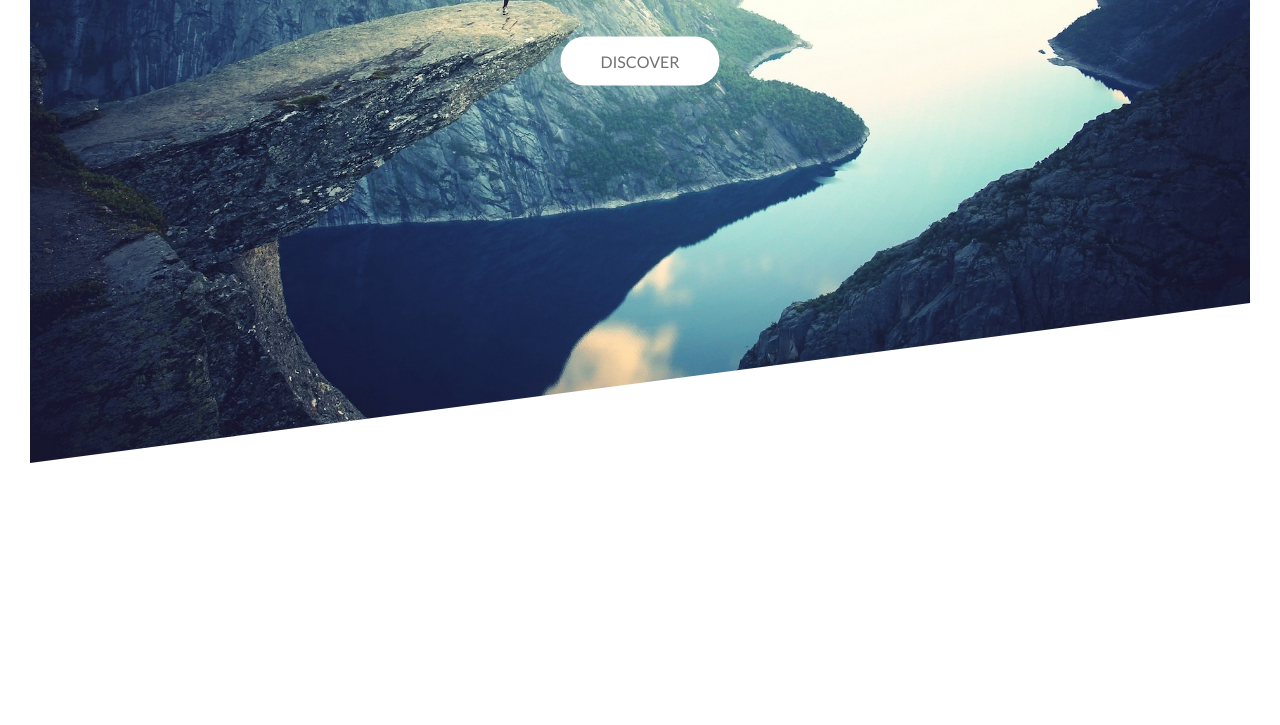
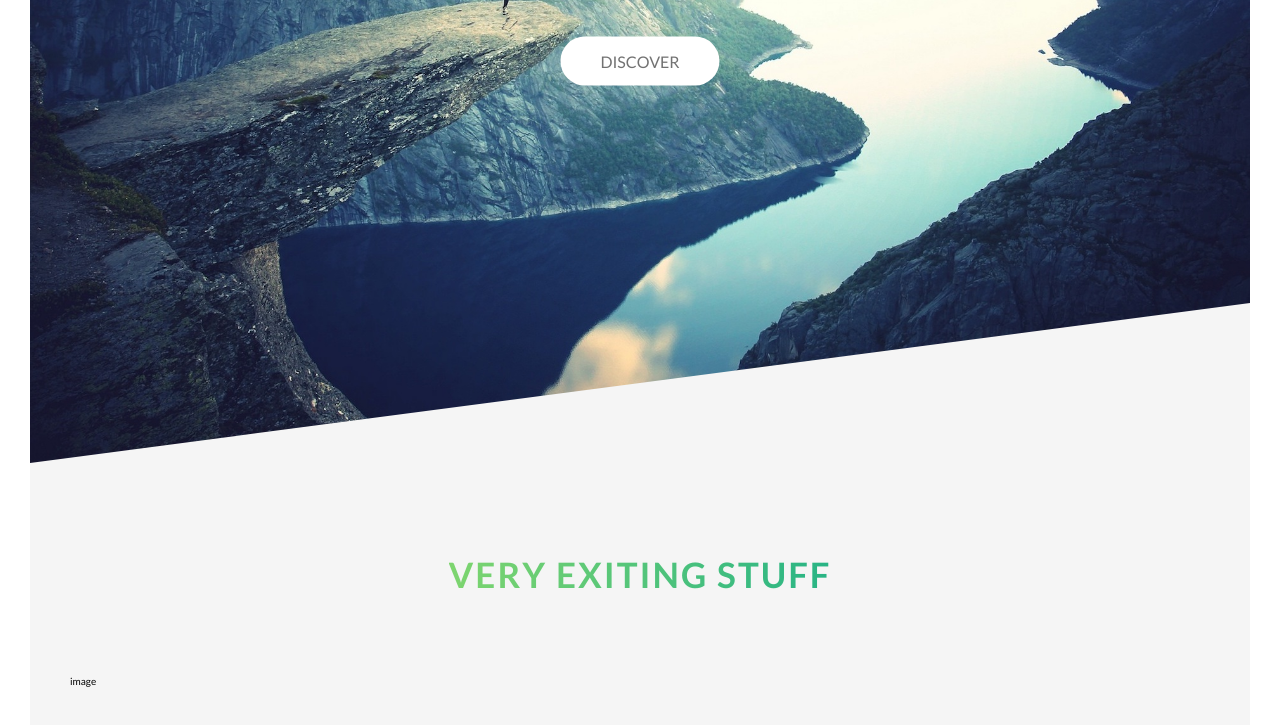
Before and after one commit to LukaszK88/Natours-css-practice, a website: page index.html in a window 1280 px wide. Shown: the part 327-1052 px from the top of the page. Before the commit the page ends 820 px from the top, so only its background shows below. Drawn offline with Linux system fonts and the light colour scheme.

Commit message:
mid section wip

```diff
--- a/index.html
+++ b/index.html
@@ -6,7 +6,6 @@
 
         <link href="https://fonts.googleapis.com/css?family=Lato:100,300,400,700,900" rel="stylesheet">
 
-        <link rel="stylesheet" href="css/icon-font.css">
         <link rel="stylesheet" href="css/style.css">
         <link rel="shortcut icon" type="image/png" href="img/favicon.png">
 
@@ -23,6 +22,21 @@
           </div>
         </header>
         <main>
+            <section class="section-about">
+                <div class="u-center-text u-margin-bottom-8">
+                    <h2 class="heading-secondary">
+                        Very Exiting stuff
+                    </h2>
+                </div>
+                <div class="row">
+                    <div class="col-1-of-2">
+                        <h3></h3>
+                    </div>
+                    <div class="col-1-of-2">
+                        image
+                    </div>
+                </div>
+            </section>
 
         </main>
 <!--        <section>-->
--- a/sass/abstract/_variables.scss
+++ b/sass/abstract/_variables.scss
@@ -2,4 +2,7 @@ $color-primary: #55c57a;
 $color-dark: #28b485;
 $color-light: #7ed56f;
 $color-white: #ffff;
+$color-black: #000;
+
 $color-grey: #727272;
+$color-grey-light-1: #f5f5f5;
--- a/sass/base/_typography.scss
+++ b/sass/base/_typography.scss
@@ -25,3 +25,20 @@
     animation-timing-function: ease-out;
   }
 }
+
+.heading-secondary {
+  font-size: 3.5rem;
+  text-transform: uppercase;
+  font-weight: 700;
+  background-image: linear-gradient(to right, $color-light, $color-dark);
+  display: inline-block;
+  -webkit-background-clip: text;
+  color: transparent;
+  letter-spacing: 2px;
+  transition: all 0.5s;
+
+  &:hover {
+    transform: skewY(3deg) scale(1.1);
+    text-shadow: 0.5rem 1rem 2rem rgba($color-black, 0.2) ;
+  }
+}
--- a/sass/base/_utilities.scss
+++ b/sass/base/_utilities.scss
@@ -0,0 +1,5 @@
+.u-center-text {
+  text-align: center;
+}
+
+.u-margin-bottom-8 { margin-bottom: 8rem;}
--- a/sass/layout/_grid.scss
+++ b/sass/layout/_grid.scss
@@ -2,7 +2,6 @@ $gutter-horizontal: 6rem;
 
 .row {
   max-width: 114rem;
-  background-color: #fff334;
   margin: 0 auto;
 
   &:not(:last-child) {
@@ -13,7 +12,6 @@ $gutter-horizontal: 6rem;
 
   [class^="col-"] {
     float:left;
-    background-color: #7ed56f;
 
     &:not(:last-child) {
       margin-right: $gutter-horizontal;
--- a/sass/pages/_home.scss
+++ b/sass/pages/_home.scss
@@ -0,0 +1,5 @@
+.section-about {
+  background-color: $color-grey-light-1;
+  padding: 25rem 0;
+  margin-top: -20vh;
+}
```
Also changed, not shown: css/style.css.
